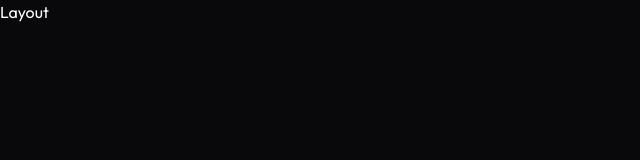
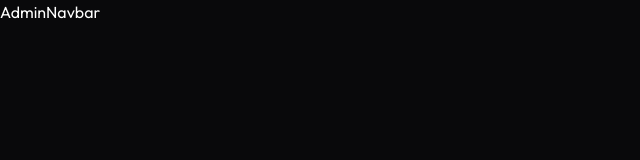
Before and after one commit to sujan2000/Movie-Ticket-Booking, a React (Vite) app in the folder client/: page /admin in a window 1280 px wide. Shown: the top 160 px of the page, without its empty margins (0-640 px from the left). Built offline with nearby package versions, Linux system fonts and the light colour scheme; the HTML template or start-up script is replaced by a standard one.

Commit message:
admin navbar added to layout

```diff
--- a/client/src/pages/admin/Layout.jsx
+++ b/client/src/pages/admin/Layout.jsx
@@ -1,8 +1,11 @@
 import React from 'react'
+import AdminNavbar from '../../components/admin/AdminNavbar'
 
 const Layout = () => {
   return (
-    <div>Layout</div>
+    <>
+    <AdminNavbar />
+    </>
   )
 }
 
```
